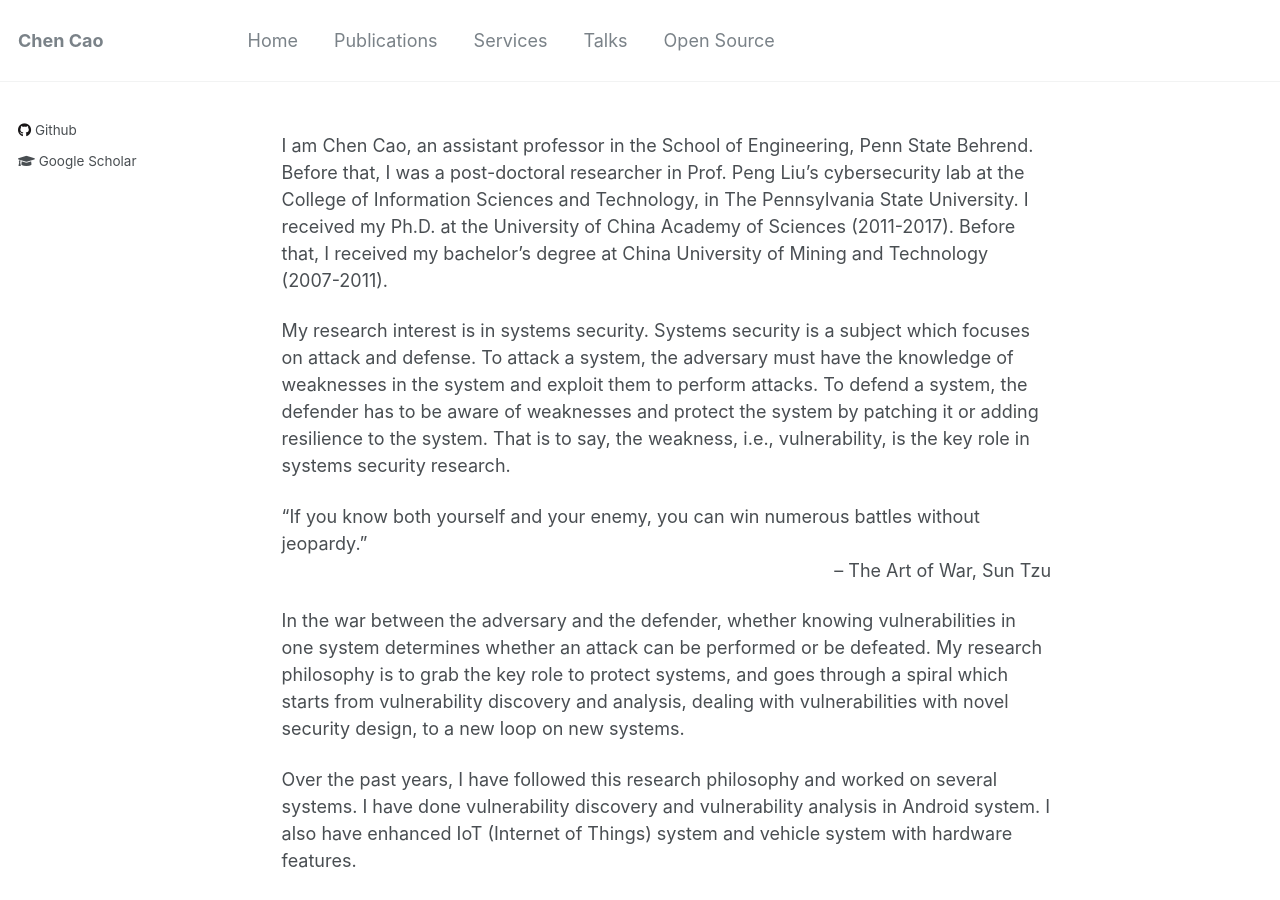
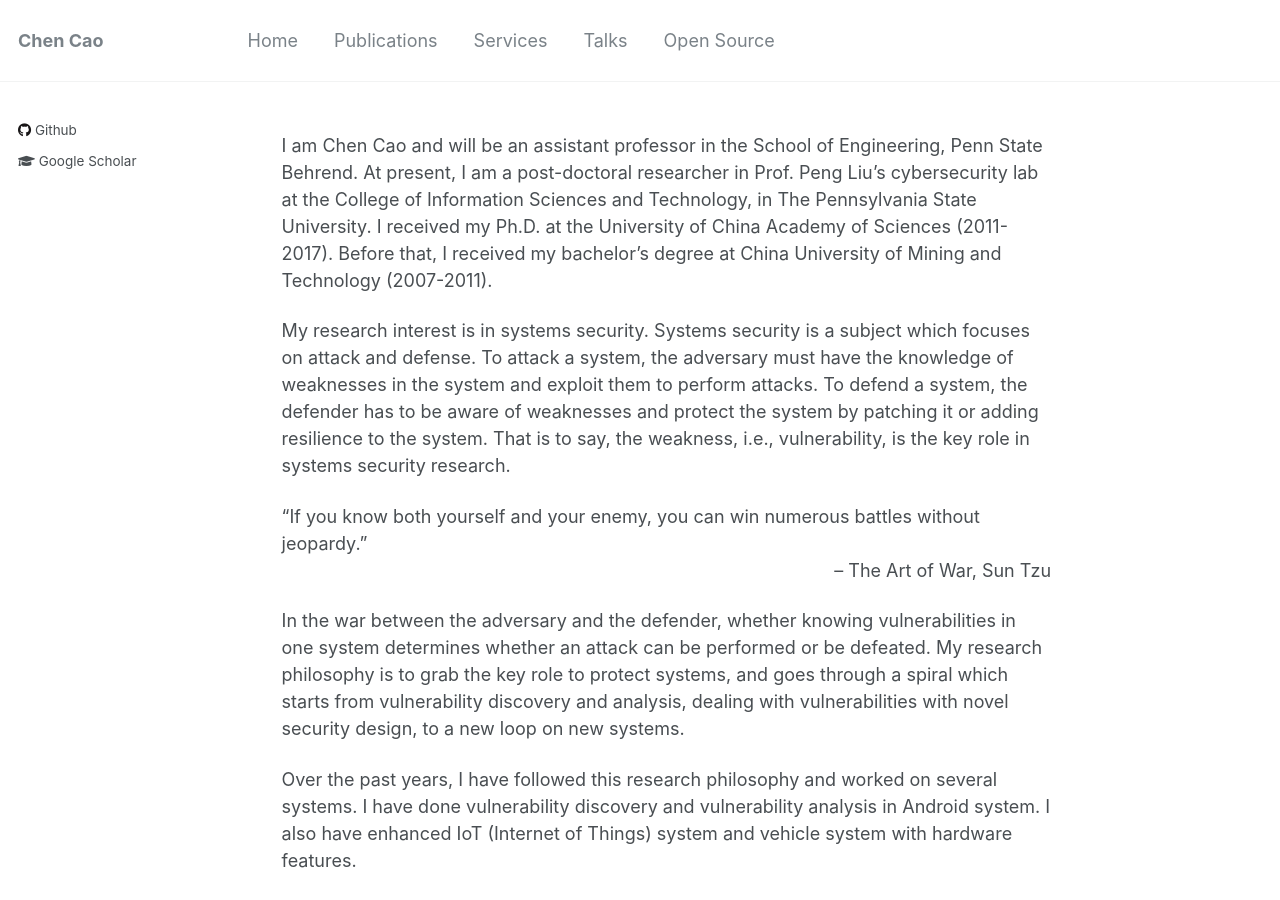
Before and after one commit to dongmu/dongmu.github.io, a Jekyll site: the page built from _pages/about.md, in a window 1280 px wide and 900 px high. Built offline with Jekyll 4.4.1, drawn with Linux system fonts in a browser that asks for light colours.

Commit message:
update aboutME

```diff
--- a/_pages/about.md
+++ b/_pages/about.md
@@ -8,8 +8,8 @@ redirect_from:
   - /about.html
 ---
 
-I am Chen Cao, an assistant professor in the School of Engineering, Penn State Behrend.
-Before that, I was a post-doctoral researcher in Prof. Peng Liu's cybersecurity lab at the College of Information Sciences and Technology, in The Pennsylvania State University.
+I am Chen Cao and will be an assistant professor in the School of Engineering, Penn State Behrend.
+At present, I am a post-doctoral researcher in Prof. Peng Liu's cybersecurity lab at the College of Information Sciences and Technology, in The Pennsylvania State University.
 I received my Ph.D. at the University of China Academy of Sciences (2011-2017).
 Before that, I received my bachelor's degree at China University of Mining and Technology (2007-2011).
 
```
